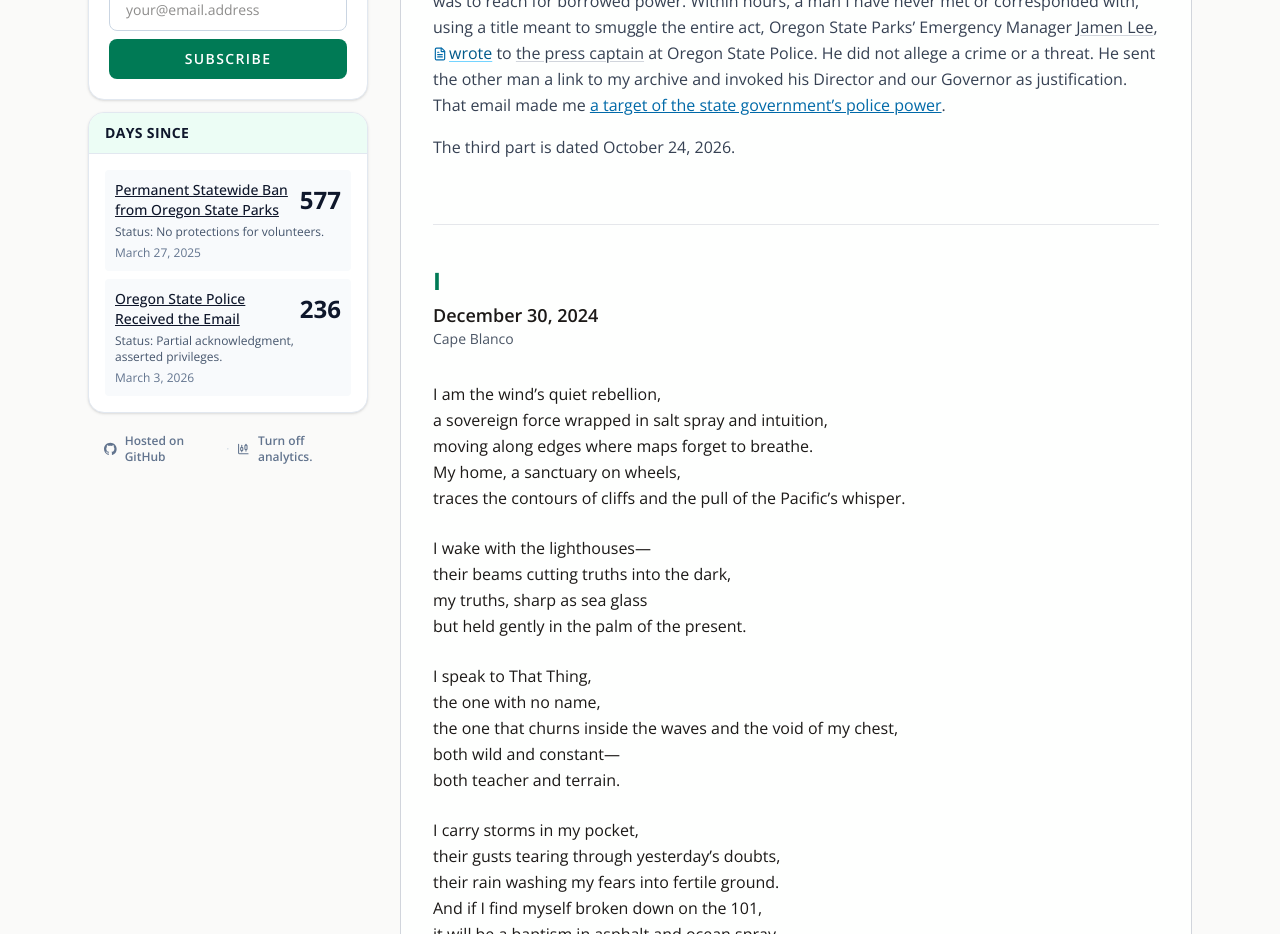
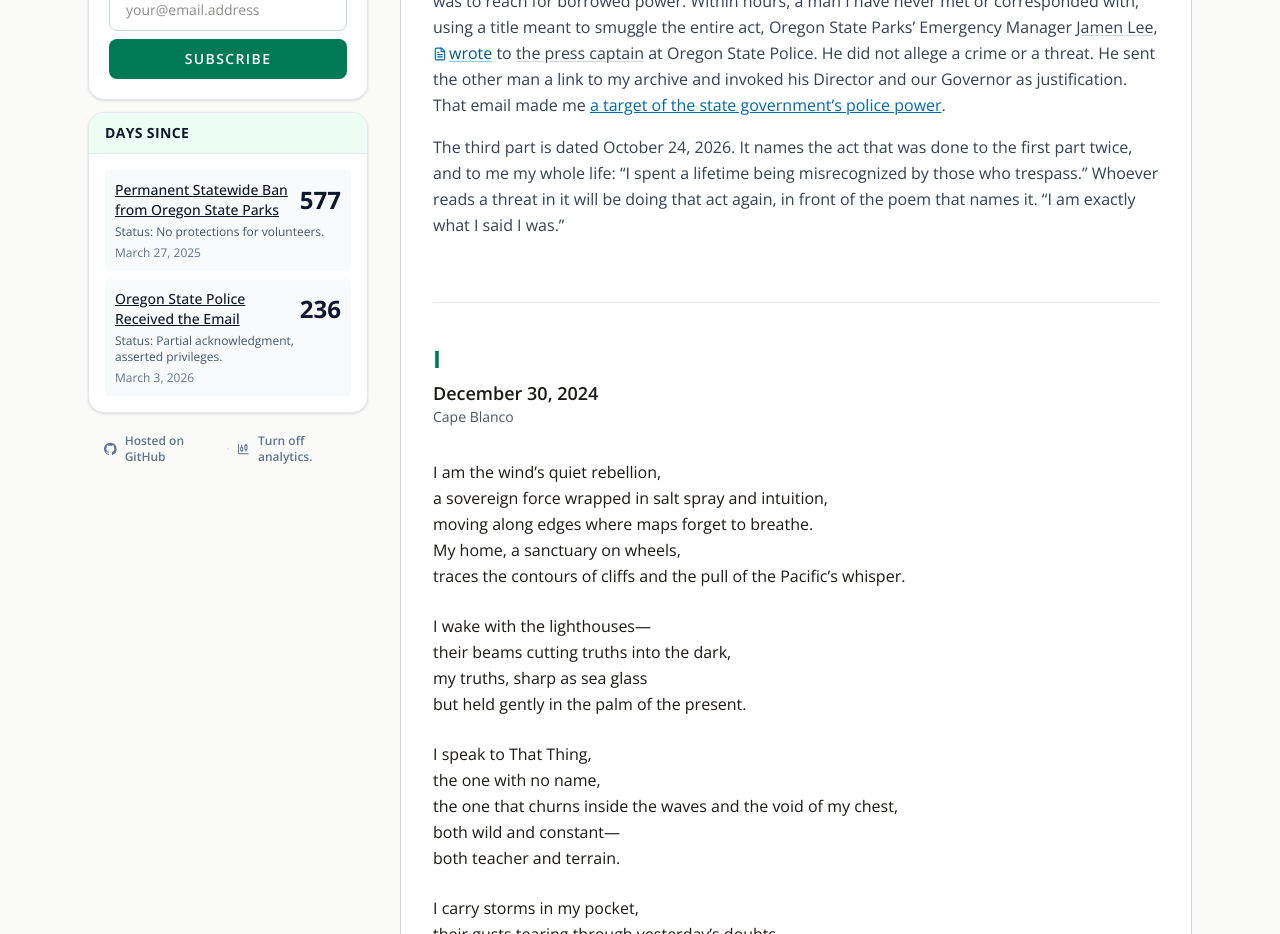
Before and after one commit to rswfire/rswfire.oprd, a Next.js app: page /soliloquy in a window 1280 px wide. Shown: the part 1120-2054 px from the top of the page. Built offline with nearby package versions, Linux system fonts and the light colour scheme.

Commit message:
Soliloquy: the act the third part names

```diff
--- a/app/(archive)/soliloquy/page.tsx
+++ b/app/(archive)/soliloquy/page.tsx
@@ -375,7 +375,10 @@ export default function StormchasersSoliloquyPage() {
                     the state government&rsquo;s police power</Link>.
                 </p>
                 <p>
-                    The third part is dated October 24, 2026.
+                    The third part is dated October 24, 2026. It names the act that was done to the first part twice,
+                    and to me my whole life: &ldquo;I spent a lifetime being misrecognized by those who
+                    trespass.&rdquo; Whoever reads a threat in it will be doing that act again, in front of the poem
+                    that names it. &ldquo;I am exactly what I said I was.&rdquo;
                 </p>
             </div>
 
```
